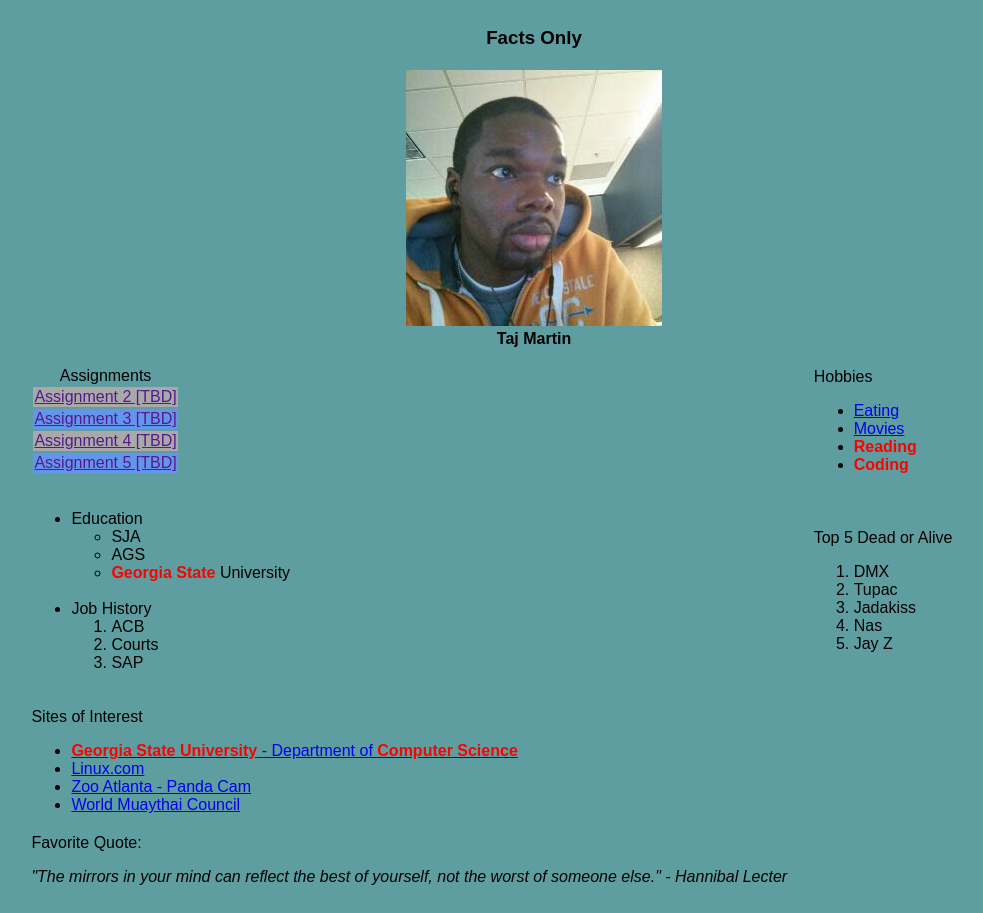
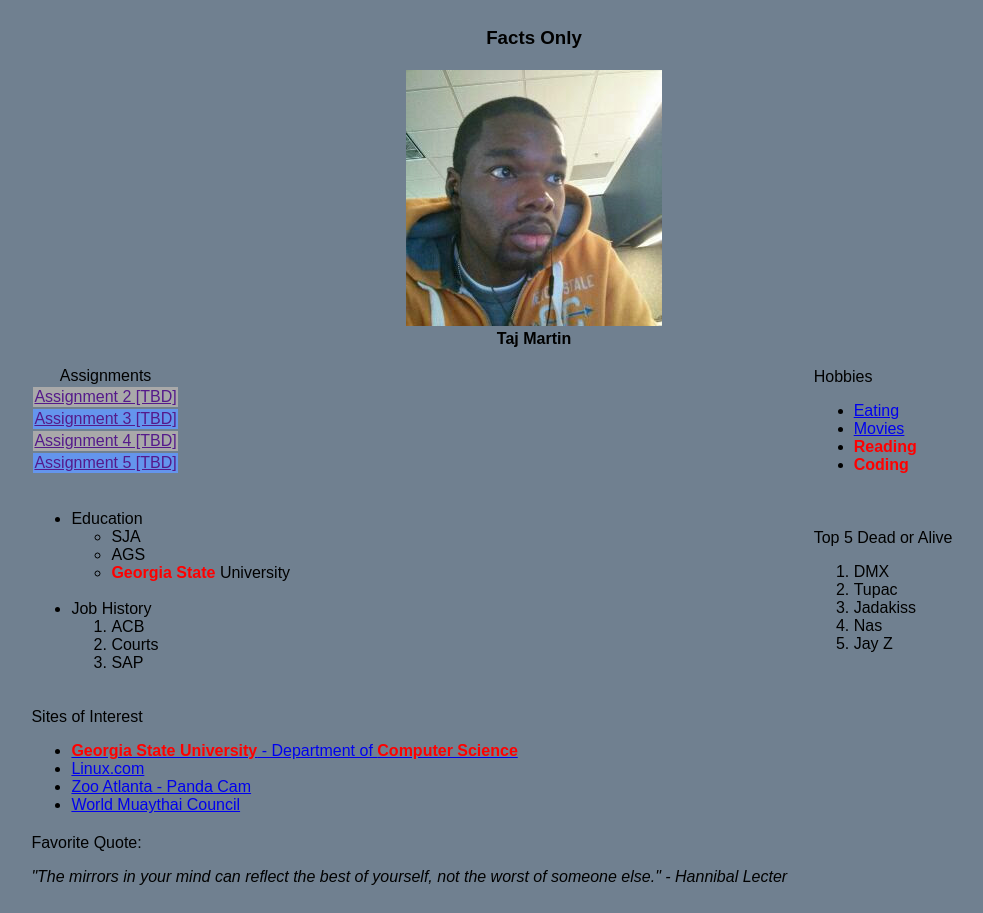
Before and after one commit to tajwuzhare/WebProgrammingAssignment1, a plain HTML site: page index.html in a window 1280 px wide. Shown: the whole page, without its empty margins (106-1089 px from the left). Drawn offline with Linux system fonts and the light colour scheme.

Commit message:
Change background color to slate gray.

```diff
--- a/style.css
+++ b/style.css
@@ -1,6 +1,6 @@
 body {
     font-family: sans-serif;
-    background-color: cadetblue;
+    background-color: slategray;
 }
 
 .odd_row {
```
